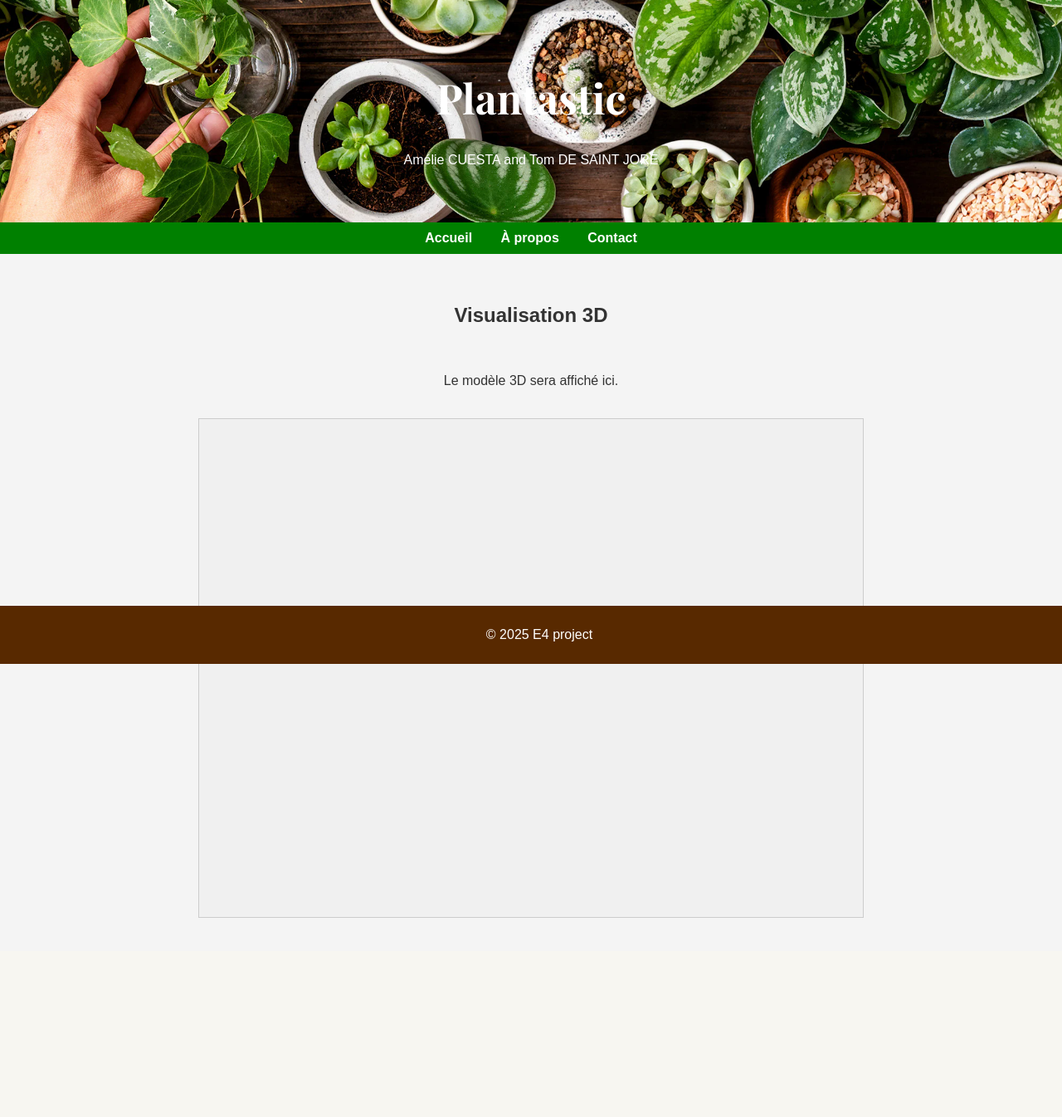
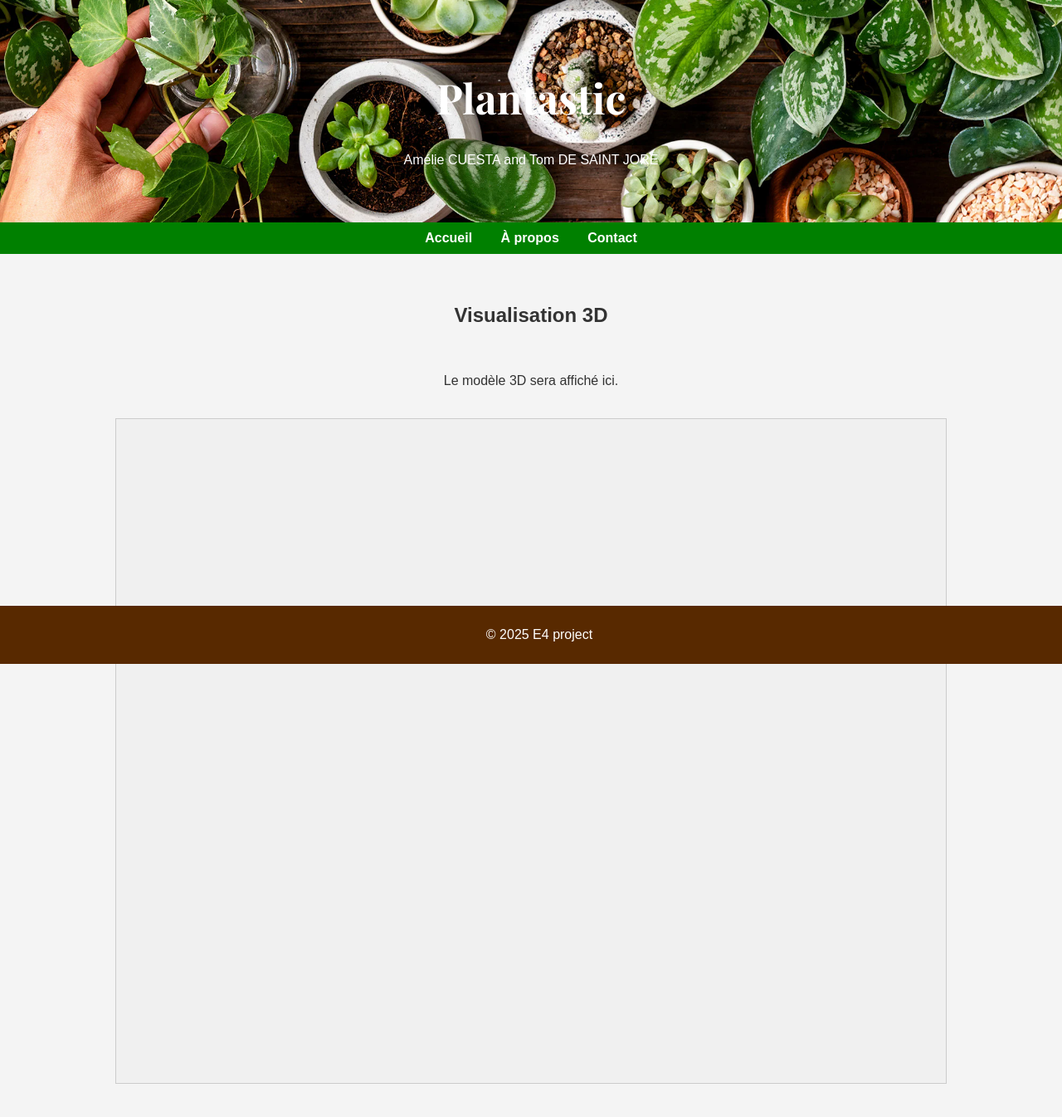
Before and after one commit to ameliecuesta-ops/planter, a Flask app: page //1 in a window 1280 px wide. Shown: the whole page at 83% size. Before the commit the page ends 1106 px from the top, so only its background shows below. Run offline with Flask 3, Linux system fonts and the light colour scheme; some libraries are stand-ins or nearby versions.

Commit message:
Update index.html

```diff
--- a/templates/index.html
+++ b/templates/index.html
@@ -18,7 +18,7 @@
     }
 
     header {
-      background: url("images/fond-plantes.webp") no-repeat center center;
+      background: url("static/css/images/fond-plantes.webp") no-repeat center center;
       background-size: cover;
       color: white;
       padding: 50px 20px;
@@ -60,8 +60,8 @@
 
     /* Conteneur pour l'objet 3D */
     #canvas-container {
-      width: 800px;
-      height: 600px;
+      width: 1000px;
+      height: 800px;
       border: 1px solid #ccc;
       background-color: #f0f0f0;
       margin: auto;
```
